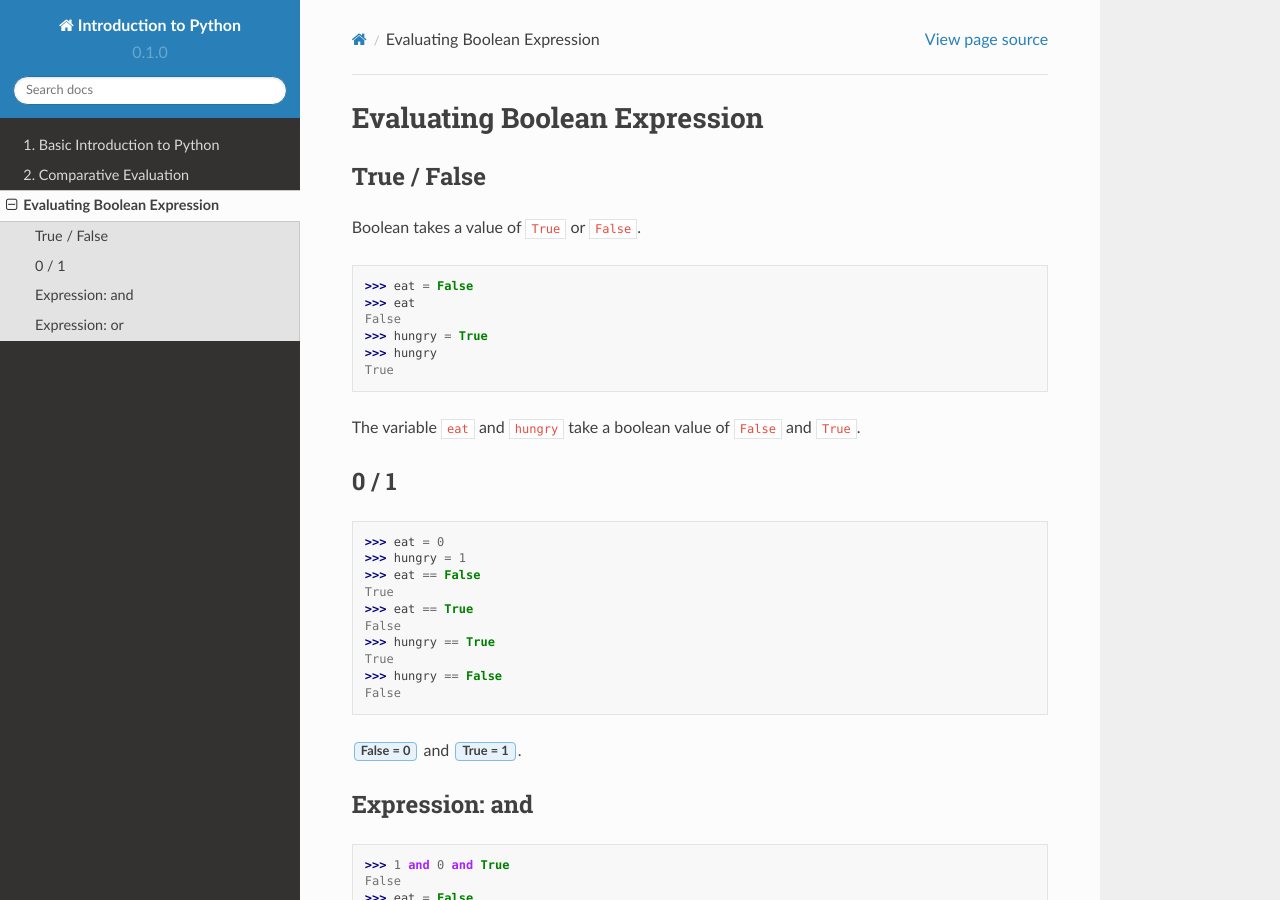
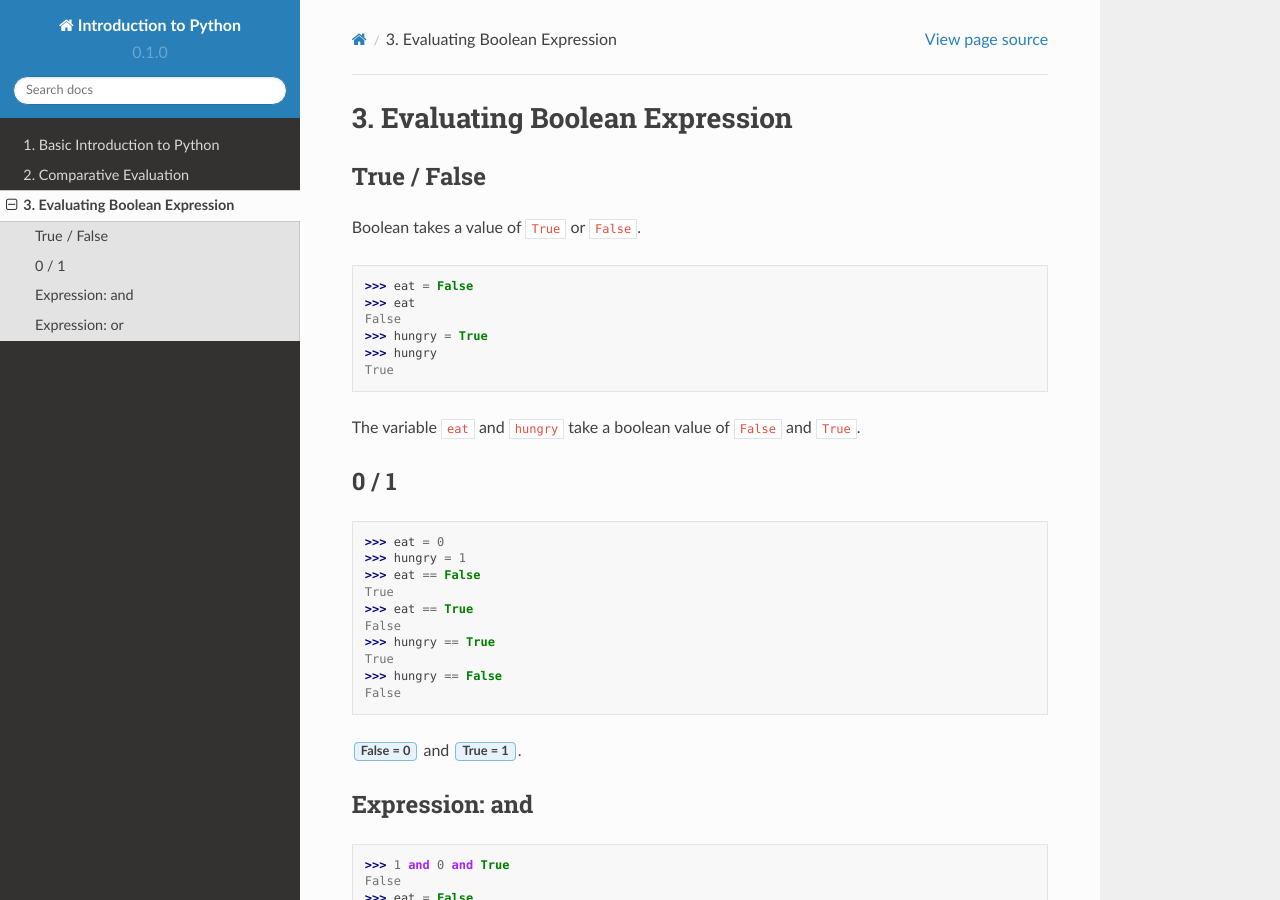
Before and after one commit to ellsafiorenza/python-materials, a Sphinx documentation site: the page built from docs/source/module003.rst, in a window 1280 px wide and 900 px high. Built offline with Sphinx 7.4.7 and the Read the Docs theme 2.0.0, drawn with Linux system fonts in a browser that asks for light colours.

Commit message:
Update module003.rst

```diff
--- a/docs/source/module003.rst
+++ b/docs/source/module003.rst
@@ -1,5 +1,5 @@
-Evaluating Boolean Expression
-=============================
+3. Evaluating Boolean Expression
+================================
 
 True / False
 ------------
```
